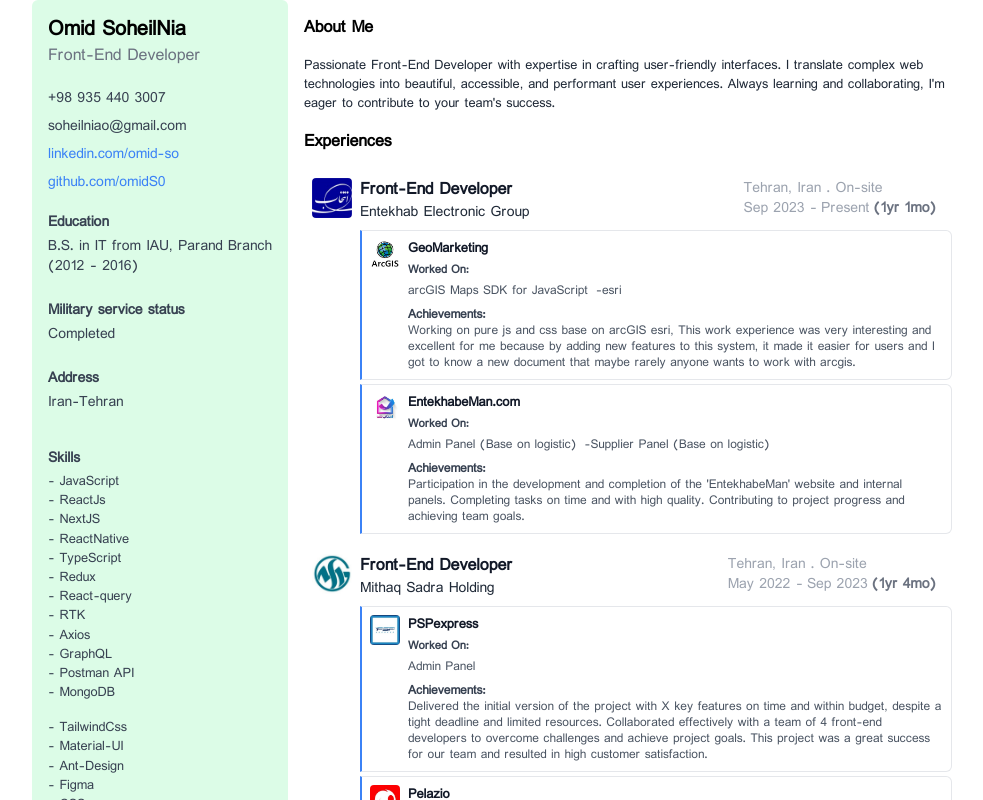
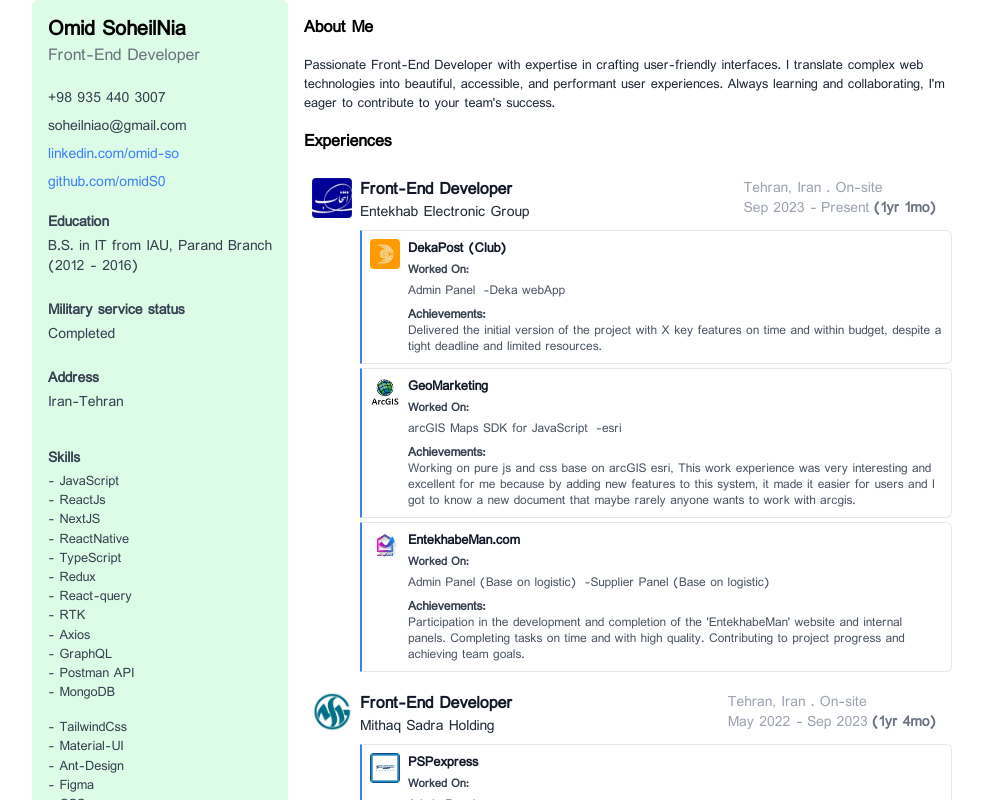
Before and after one commit to omids0/omid_soheilnia_resume, a Next.js app: page / in a window 1280 px wide. Shown: the top 800 px of the page, without its empty margins (144-1127 px from the left). Built offline with nearby package versions, Linux system fonts and the light colour scheme.

Commit message:
dekaPost position added to my resume

```diff
--- a/src/data/experiencesInfo.ts
+++ b/src/data/experiencesInfo.ts
@@ -150,6 +150,13 @@
       locationType: "On-site",
       holdingCompanies: [
         {
+          name: "DekaPost (Club)",
+          achievements:
+            "Delivered the initial version of the project with X key features on time and within budget, despite a tight deadline and limited resources.",
+          logo: "dekapost_logo.jpg",
+          workedOn: ["Admin Panel", "Deka webApp"],
+        },
+        {
           name: "GeoMarketing",
           achievements: `Working on pure js and css base on arcGIS esri, This work experience was very interesting and excellent for me because by adding new features to this system, it made it easier for users and I got to know a new document that maybe rarely anyone wants to work with arcgis.`,
           logo: "arcgis.jpg",
```
Also changed, not shown: public/dekapost_logo.jpg (added).
